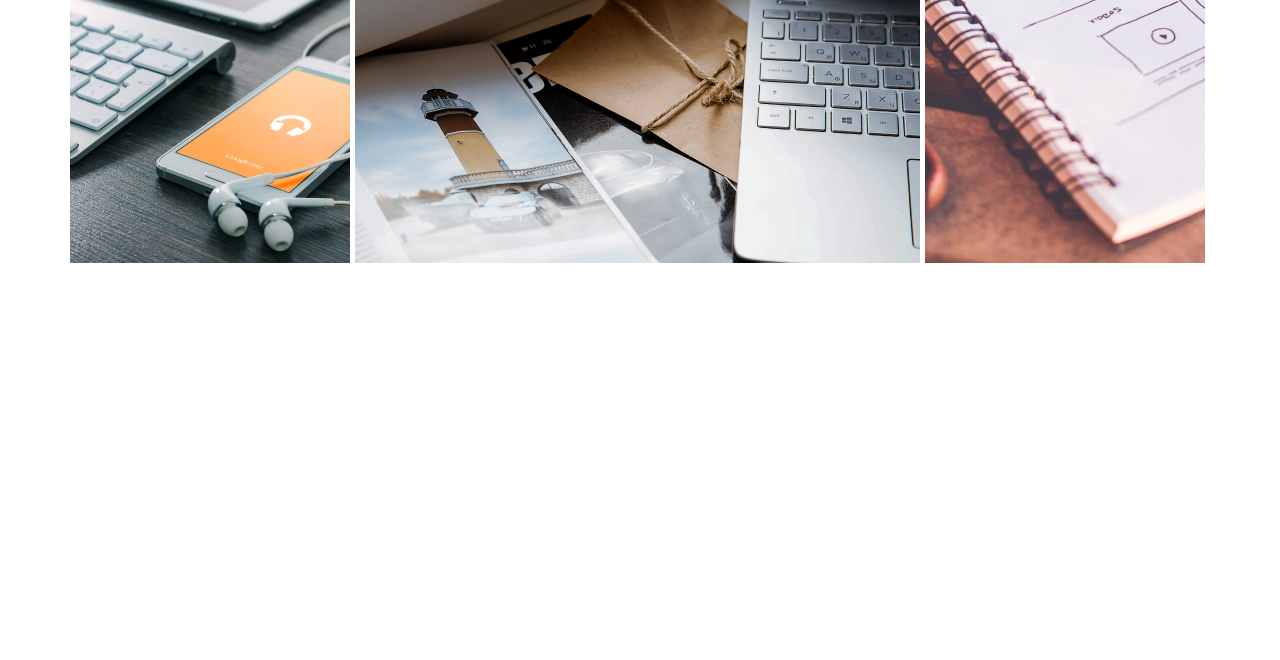
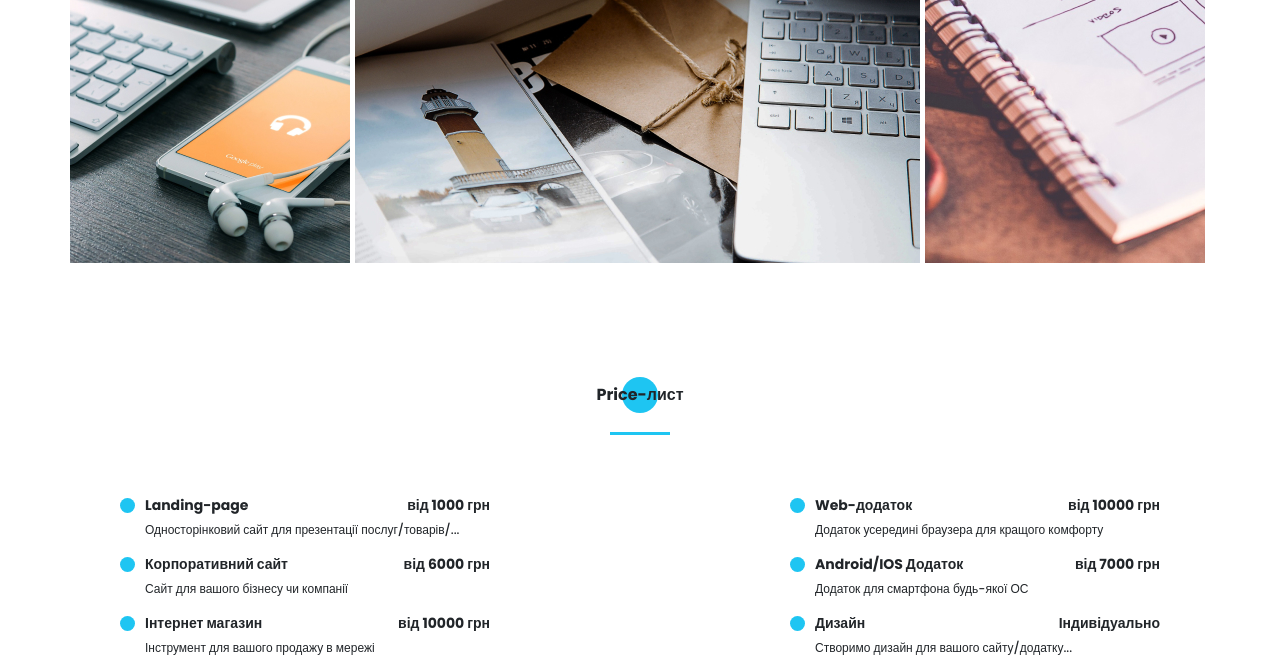
Before and after one commit to Elronic3/portfolio, a website: page src/index.html in a window 1280 px wide. Shown: the part 3912-4572 px from the top of the page. Before the commit the page ends 4175 px from the top, so only its background shows below. Drawn offline with nearby package versions, Linux system fonts and the light colour scheme; files that its build step writes are made by us from their sources; files whose address does not match are found by name.

Commit message:
sixth 1.0

```diff
--- a/src/index.html
+++ b/src/index.html
@@ -352,6 +352,46 @@
 		</div>
 	</section>
 
+	<section class="price">
+		<div class="container">
+			<h2 class="title title_fz16 title__section-title">Price-лист</h2>
+			<div class="divider title__section-divider"></div>
+
+			<div class="price__items">
+				<div class="price__item">
+					<div class="title title_fz14 price__item-title">Landing-page</div>
+					<div class="price__item-amount">від 1000 грн</div>
+					<div class="price__item-body">Односторінковий сайт для презентації послуг/товарів/...</div>
+				</div>
+				<div class="price__item">
+					<div class="title title_fz14 price__item-title">Web-додаток</div>
+					<div class="price__item-amount">від 10000 грн</div>
+					<div class="price__item-body">Додаток усередині браузера для кращого комфорту</div>
+				</div>
+				<div class="price__item">
+					<div class="title title_fz14 price__item-title">Корпоративний сайт</div>
+					<div class="price__item-amount">від 6000 грн</div>
+					<div class="price__item-body">Сайт для вашого бізнесу чи компанії</div>
+				</div>
+				<div class="price__item">
+					<div class="title title_fz14 price__item-title">Android/IOS Додаток</div>
+					<div class="price__item-amount">від 7000 грн</div>
+					<div class="price__item-body">Додаток для смартфона будь-якої ОС</div>
+				</div>
+				<div class="price__item">
+					<div class="title title_fz14 price__item-title">Інтернет магазин</div>
+					<div class="price__item-amount">від 10000 грн</div>
+					<div class="price__item-body">Інструмент для вашого продажу в мережі</div>
+				</div>
+				<div class="price__item">
+					<div class="title title_fz14 price__item-title">Дизайн</div>
+					<div class="price__item-amount">Індивідуально</div>
+					<div class="price__item-body">Створимо дизайн для вашого сайту/додатку...</div>
+				</div>
+			</div>
+		</div>
+	</section>
+
 	<script src="js/script.js"></script>
 </body>
 </html>
--- /dev/null
+++ b/src/sass/blocks/_price.scss
@@ -0,0 +1,42 @@
+.price {
+	padding-top: 120px;
+	&__items {
+		padding: 60px 50px 0 50px;
+		display: grid;
+		grid-template-columns: repeat(2, 370px);
+		grid-template-rows: repeat(3, 44px);
+		grid-auto-rows: 44px;
+		justify-content: space-between;
+		row-gap: 15px;
+
+	}
+	&__item {
+		display: grid;
+		grid-template-columns: 180px 110px;
+		grid-template-rows: repeat(2, minmax(21px, auto));
+		justify-content: space-between;
+		align-items: space-between;
+		row-gap: 5px;
+		&-title {
+			position: relative;
+			margin-left: 25px;
+			@include before_circle;
+			&:before {
+				width: 15px;
+				height: 15px;
+				top: 3px;
+				left: -25px;
+			}
+		}
+		&-amount {
+			font-weight: 700;
+			font-size: 14px;
+			justify-self: end;
+		}
+		&-body {
+			font-size: 12px;
+			width: 340px;
+			margin-left: 25px;
+		}
+	}
+}
--- a/src/sass/style.scss
+++ b/src/sass/style.scss
@@ -29,3 +29,4 @@
 @import 'blocks/resume';
 @import 'blocks/skills';
 @import 'blocks/portfolio';
+@import 'blocks/price';
```
Also changed, not shown: dist/css/style.min.css, dist/index.html.
